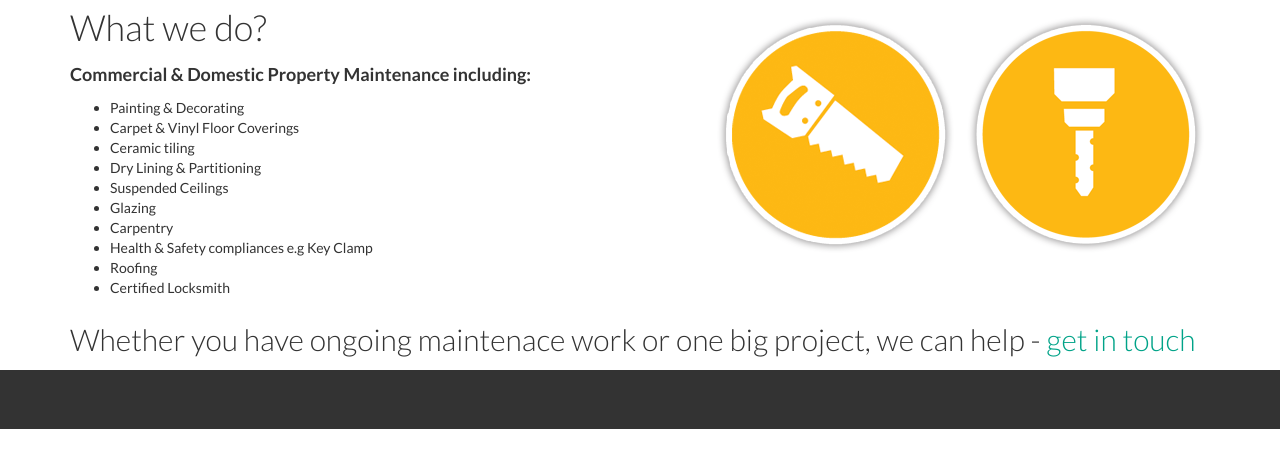
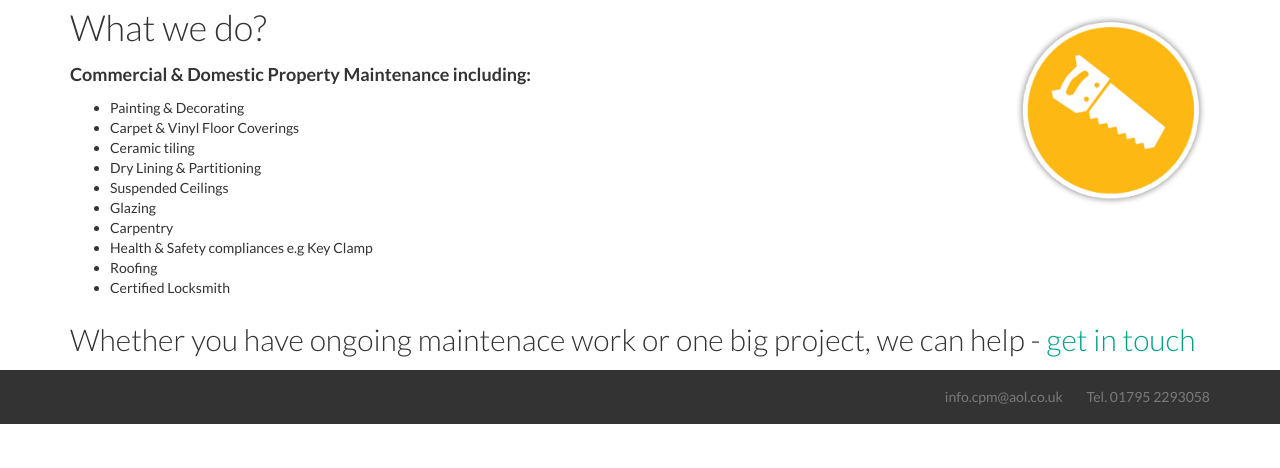
Before and after one commit to cartypropertymaintenance/cartypropertymaintenance.co.uk, a Jekyll site: the page built from index.md, in a window 1280 px wide, cut to the strip 102-570 px from the top of the page. Built offline with Jekyll 4.4.1, drawn with Linux system fonts in a browser that asks for light colours; nearby versions of some CDN libraries.

Commit message:
* New styles

```diff
--- a/_layouts/default.html
+++ b/_layouts/default.html
@@ -55,7 +55,8 @@
   		<div class="row">
         <div class="col-lg-4 social-links">
           <ul class="social-links">
-            <li><a href="http://www.facebook.com" target="_blank"><span data-icon="&#xf005;" aria-hidden="true"></span></a></li>
+            <li>info.cpm@aol.co.uk</li>
+            <li>Tel. 01795 2293058</li>
           </ul>
         </div>
 
--- a/css/main.css
+++ b/css/main.css
@@ -2,6 +2,9 @@
   display: inline-block;
   float: right;
   margin; 10px 10px 10px 10px;
+}
+.icon-right img {
+  width: 200px;
 }
 .inline-image img {
   width: 200px;
@@ -254,9 +257,10 @@ textarea {
   background-color: #00a388;
 }
 .navbar .logo {
-  background: url('images/logo.png') 0 10px no-repeat;
-  height: 42px;
-  margin: 12px 0;
+  background: url('/images/logo.png') 10px 0 no-repeat;
+  height: 97px;
+  width: 247px;
+  text-indent: -100%;
 }
 .navbar navbar-brand {
   margin: 0;
@@ -279,6 +283,7 @@ textarea {
   text-align: center;
   background: transparent;
   padding: 0;
+  font-size: 18px;
   text-transform: uppercase;
   -webkit-transition: color 0.5s;
   -moz-transition: color 0.5s;
@@ -652,6 +657,9 @@ textarea {
   #newsletter .input-group {
     margin: 0 56px;
   }
+  .icon-right img {
+    width: 150px;
+  }
 }
 @media screen and (max-width: 768px) {
   body {
@@ -713,4 +721,7 @@ textarea {
   }
   .flex-direction-nav .flex-prev {opacity: 0.1; left: 0;}
   .flex-direction-nav .flex-next {opacity: 0.1; right: 0;}
+  .icon-right img {
+    width: 100px;
+  }
 }
--- a/index.md
+++ b/index.md
@@ -2,7 +2,6 @@
 layout: default
 label: home
 ---
-{% include icon_right.html icon="drill.png" %}
 {% include icon_right.html icon="saw.png" %}
 
 # What we do?
```
